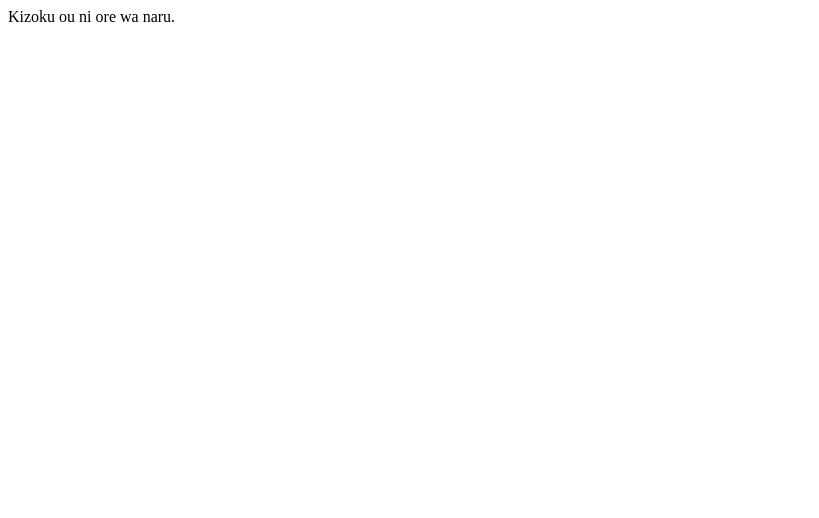
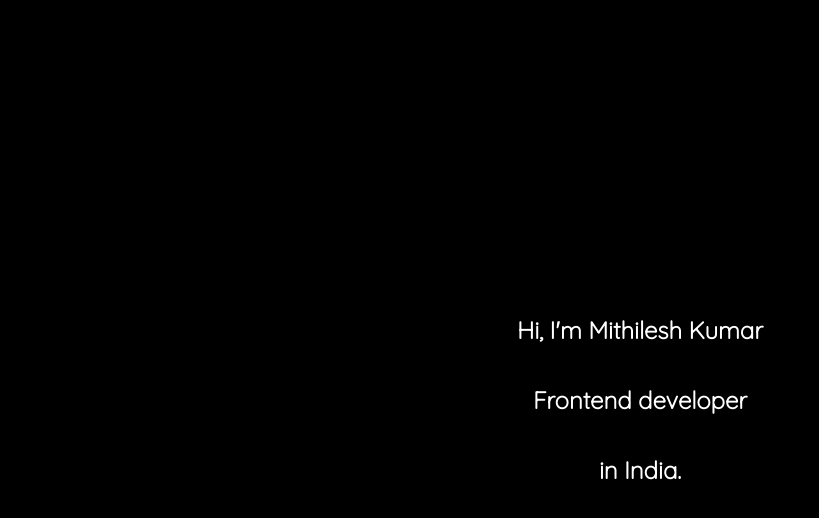
Before and after one commit to mithileshkumar/mithileshkumar.github.io, a plain HTML site: page index.html in a window 1280 px wide. Shown: the whole page, without its empty margins (0-819 px from the left). Drawn offline with Linux system fonts and the light colour scheme.

Commit message:
added name

```diff
--- a/index.html
+++ b/index.html
@@ -1 +1,39 @@
-Kizoku ou ni ore wa naru.
+<!DOCTYPE html>
+<html>
+
+<head>
+    <link rel="preconnect" href="https://fonts.googleapis.com">
+    <link rel="preconnect" href="https://fonts.gstatic.com" crossorigin>
+    <link href="https://fonts.googleapis.com/css2?family=Quicksand:wght@300&display=swap" rel="stylesheet">
+    <style>
+        html,
+        body {
+            background-color: black;
+            font-family: 'Quicksand', sans-serif;
+            color: white;
+            margin: 0;
+            padding: 0;
+            box-sizing: border-box;
+            height: 100%;
+            width: 100%;
+        }
+
+        section {
+            display: flex;
+            flex-direction: column;
+            justify-content: center;
+            align-items: center;
+            height: 100%;
+        }
+    </style>
+</head>
+
+<body>
+    <section>
+        <h1>Hi, I'm Mithilesh Kumar</h1>
+        <h1>Frontend developer</h1>
+        <h1>in India.</h1>
+    </section>
+</body>
+
+</html>
```
